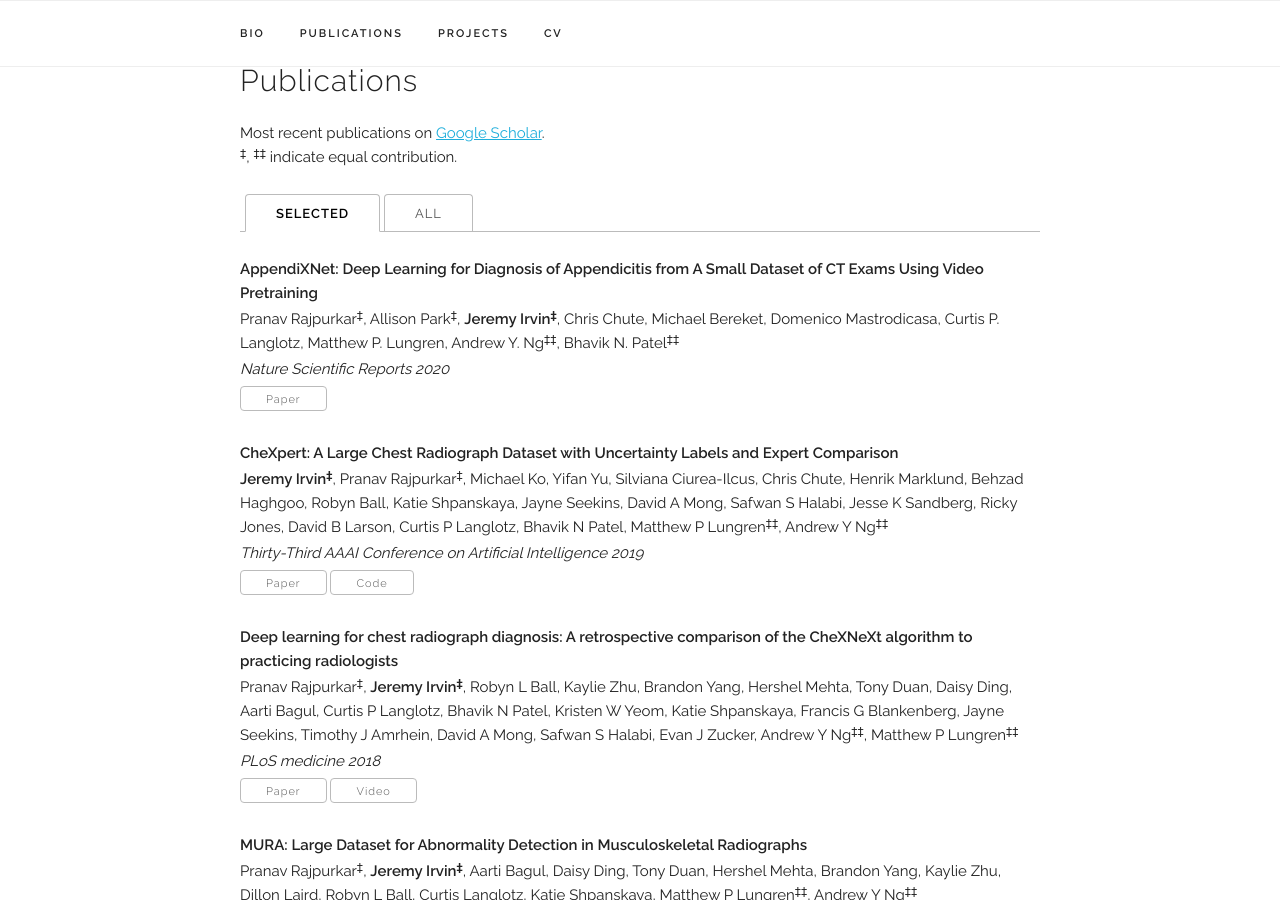
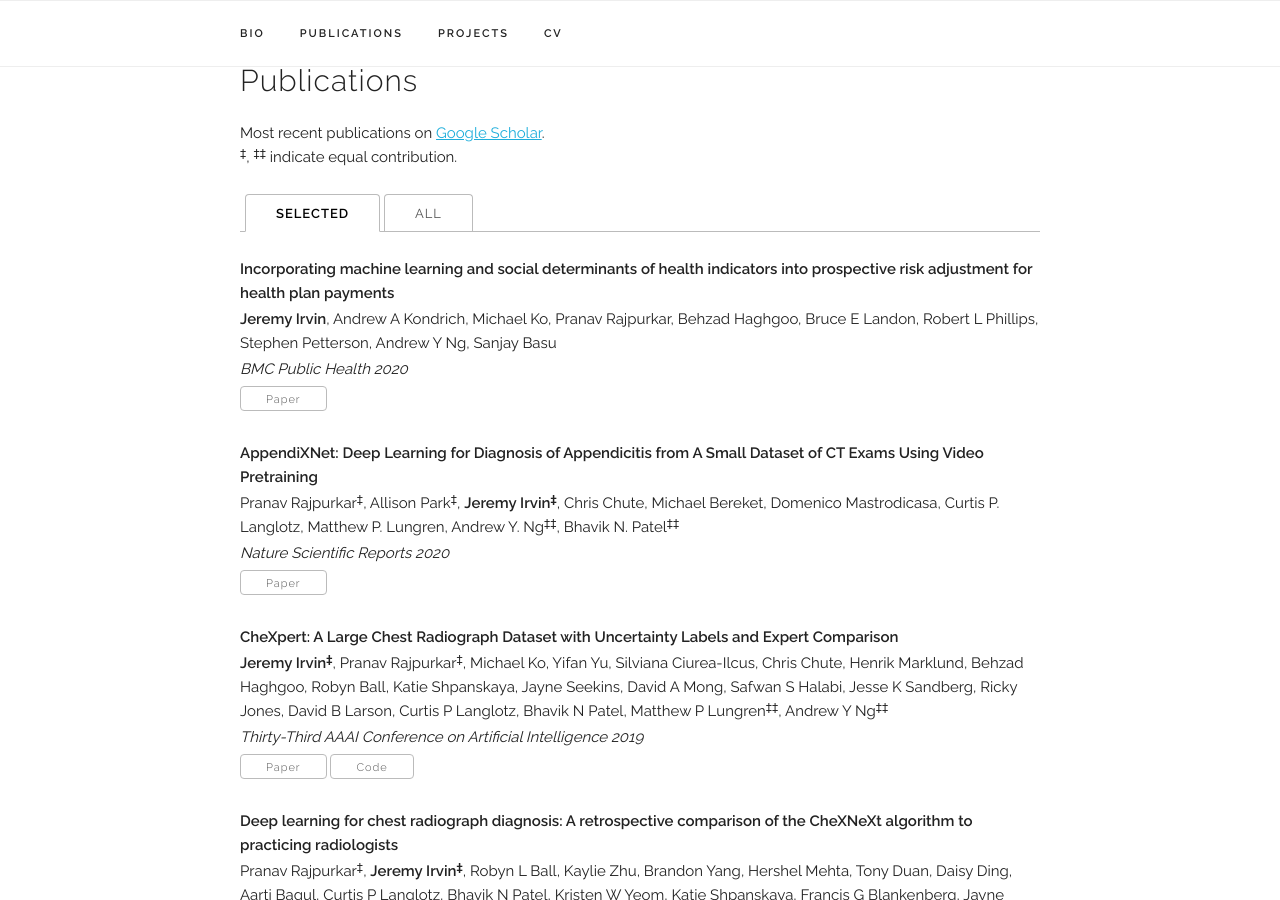
Before and after one commit to jirvin16/jirvin16.github.io, a Jekyll site: the page built from index.html, in a window 1280 px wide and 900 px high, scrolled down 722 px. Built offline with Jekyll 4.4.1, drawn with Linux system fonts in a browser that asks for light colours.

Commit message:
Add payment paper.

```diff
--- a/_data/publications.yaml
+++ b/_data/publications.yaml
@@ -1,4 +1,10 @@
 papers:
+
+  - title: "Incorporating machine learning and social determinants of health indicators into prospective risk adjustment for health plan payments"
+    authors: "<b>Jeremy Irvin</b>, Andrew A Kondrich, Michael Ko, Pranav Rajpurkar, Behzad Haghgoo, Bruce E Landon, Robert L Phillips, Stephen Petterson, Andrew Y Ng, Sanjay Basu"
+    venue: "BMC Public Health 2020"
+    paper_pdf: "https://bmcpublichealth.biomedcentral.com/articles/10.1186/s12889-020-08735-0"
+    selected: y
 
   - title: "AppendiXNet: Deep Learning for Diagnosis of Appendicitis from A Small Dataset of CT Exams Using Video Pretraining"
     authors: "Pranav Rajpurkar<sup>‡</sup>, Allison Park<sup>‡</sup>, <b>Jeremy Irvin<sup>‡</sup></b>, Chris Chute, Michael Bereket, Domenico Mastrodicasa, Curtis P. Langlotz, Matthew P. Lungren, Andrew Y. Ng<sup>‡‡</sup>, Bhavik N. Patel<sup>‡‡</sup>"
```
Also changed, not shown: 1 other file.
